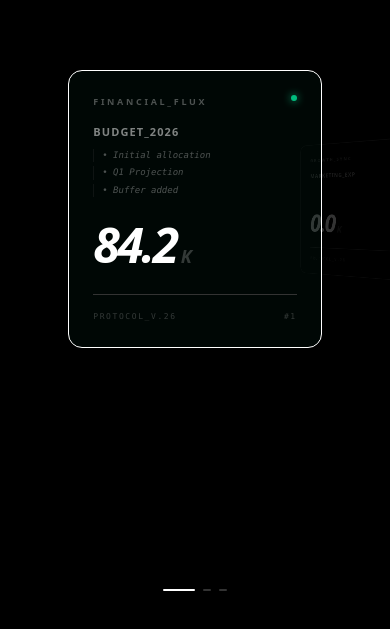
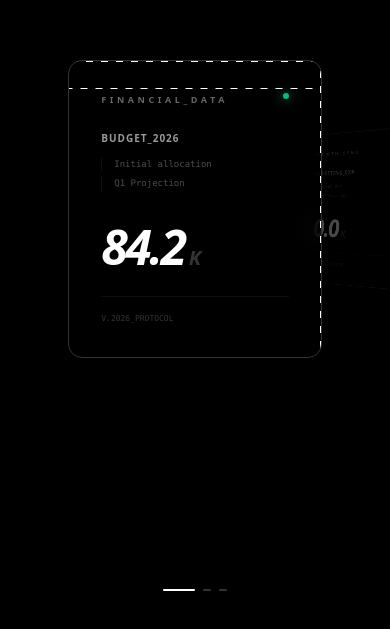
Before and after one commit to nonnzy7even7iete/nonnzytransformiumfullstackbundel, a Next.js app: page /logique-metier-serveur in a window 390 px wide. Shown: the part 213-842 px from the top of the page. Built offline with nearby package versions, Linux system fonts and the light colour scheme.

Commit message:
Zy Bulding workflow

```diff
--- a/src/app/tailwind.css
+++ b/src/app/tailwind.css
@@ -18,6 +18,8 @@
   --accents-2: #eaeaea;
   --border-color: #eaeaea;
   --card-bg: #ffffff;
+  --card-bg-glass: rgba(255, 255, 255, 0.7);
+  /* Light mode */
 }
 
 .dark {
@@ -29,6 +31,8 @@
   --border-color: #333333;
   --card-bg: #000000;
   /* Noir pur comme demandé */
+  --card-bg-glass: rgba(0, 0, 0, 0.5);
+  /* Dark mode : Noir pur mais transparent */
 }
 
 @layer base {
--- a/src/components/frontendkit/FluxCarousel.tsx
+++ b/src/components/frontendkit/FluxCarousel.tsx
@@ -1,6 +1,6 @@
 "use client";
 
-import React, { useState, useEffect } from "react";
+import React, { useState, useEffect, useRef } from "react";
 import { motion, useMotionValue, useSpring, animate } from "framer-motion";
 import { cn } from "@/lib/utils";
 
@@ -10,8 +10,8 @@ const DATA = [
     title: "BUDGET_2026",
     value: 84.2,
     unit: "K",
-    label: "FINANCIAL_FLUX",
-    notes: ["Initial allocation", "Q1 Projection", "Buffer added"], // Notes qui feront grandir la carte
+    label: "FINANCIAL_DATA",
+    notes: ["Initial allocation", "Q1 Projection"],
   },
   {
     id: 2,
@@ -19,20 +19,15 @@ const DATA = [
     value: 12.4,
     unit: "K",
     label: "GROWTH_SYNC",
-    notes: ["Social Ads", "SEO"],
+    notes: ["Social Ads", "SEO Strategy"],
   },
   {
     id: 3,
     title: "R&D_COSTS",
-    value: 450,
+    value: 450.0,
     unit: "€",
     label: "INNOVATION",
-    notes: [
-      "New Engine",
-      "Cloud Infrastructure",
-      "Security Audit",
-      "Beta Testing",
-    ], // Carte très grande
+    notes: ["New Engine", "Security Audit", "Beta Testing"],
   },
 ];
 
@@ -52,7 +47,8 @@ export default function FluxCarousel() {
   if (!mounted) return null;
 
   return (
-    <div className="relative h-screen w-full bg-[var(--background)] overflow-hidden flex items-center justify-center font-sans">
+    <div className="relative h-screen w-full bg-[var(--background)] overflow-hidden flex items-center justify-center font-sans transition-colors duration-500">
+      {/* 1. Zone de Capture (Geste) */}
       <motion.div
         drag="x"
         dragConstraints={{ left: 0, right: 0 }}
@@ -60,6 +56,7 @@ export default function FluxCarousel() {
         className="absolute inset-0 z-[100] cursor-grab active:cursor-grabbing"
       />
 
+      {/* 2. Scène 3D */}
       <div
         className="relative w-full h-full flex items-center justify-center"
         style={{ perspective: "1000px" }}
@@ -68,14 +65,13 @@ export default function FluxCarousel() {
           className="relative flex items-center justify-center w-full max-w-[320px] md:max-w-[450px]"
           style={{ transformStyle: "preserve-3d" }}
         >
-          {DATA.map((item, i) => {
-            const position = i - index;
-            if (Math.abs(position) > 1) return null;
-            return <Card key={item.id} item={item} position={position} />;
-          })}
+          {DATA.map((item, i) => (
+            <Card key={item.id} item={item} position={i - index} />
+          ))}
         </motion.div>
       </div>
 
+      {/* 3. Pagination */}
       <div className="absolute bottom-10 flex gap-2">
         {DATA.map((_, i) => (
           <div
@@ -93,116 +89,126 @@ export default function FluxCarousel() {
   );
 }
 
+/**
+ * COMPOSANT CARD (Centralise toutes les animations)
+ */
 function Card({ item, position }: { item: any; position: number }) {
   const isActive = position === 0;
+  const counterRef = useRef<HTMLHeadingElement>(null);
+
+  // Calcul de la distance mobile
   const xOffset =
     typeof window !== "undefined" && window.innerWidth < 768
       ? window.innerWidth * 0.55
       : 480;
 
+  // Animation du compteur interne
+  useEffect(() => {
+    if (isActive && counterRef.current) {
+      const controls = animate(0, item.value, {
+        duration: 2.2,
+        ease: [0.16, 1, 0.3, 1],
+        onUpdate: (v) => {
+          if (counterRef.current) counterRef.current.textContent = v.toFixed(1);
+        },
+      });
+      return () => controls.stop();
+    }
+  }, [item.value, isActive]);
+
   return (
+    <>
+      {/* Injection locale de l'animation des pointillés */}
+      <style>{`
+        @keyframes border-dance {
+          0% { background-position: 0px 0px, 100% 100%, 0px 100%, 100% 0px; }
+          100% { background-position: 20px 0px, 100% -20px, -20px 100%, 100% 20px; }
+        }
+        .v-dashed-active {
+          background-image:
+            linear-gradient(90deg, var(--foreground) 50%, transparent 50%),
+            linear-gradient(90deg, var(--foreground) 50%, transparent 50%),
+            linear-gradient(0deg, var(--foreground) 50%, transparent 50%),
+            linear-gradient(0deg, var(--foreground) 50%, transparent 50%);
+          background-repeat: repeat-x, repeat-x, repeat-y, repeat-y;
+          background-size: 15px 1px, 15px 1px, 1px 15px, 1px 15px;
+          animation: border-dance 0.8s infinite linear;
+        }
+      `}</style>
+
       <motion.div
         initial={false}
         animate={{
           x: position * xOffset,
           rotateY: position * -45,
           z: isActive ? 0 : -350,
-        opacity: isActive ? 1 : 0.2,
+          opacity: isActive ? 1 : 0.3,
           scale: isActive ? 1 : 0.7,
         }}
         transition={{ type: "spring", stiffness: 140, damping: 22 }}
+        className={cn(
+          "v-card absolute w-[65vw] md:w-[420px] h-auto min-h-[280px] p-8 md:p-10 flex flex-col justify-between overflow-hidden",
+          "backdrop-blur-md transition-all duration-500",
+          isActive
+            ? "v-dashed-active shadow-[0_20px_50px_rgba(0,0,0,0.2)]"
+            : "border-[var(--border-color)]"
+        )}
         style={
-        {
-          backgroundColor: isActive
-            ? "rgba(16, 185, 129, 0.04)"
-            : "var(--card-bg)",
-        } as any
+          { backgroundColor: "var(--card-bg-glass, rgba(0,0,0,0.3))" } as any
         }
-      // "h-auto" permet à la carte de grandir selon les notes
-      className={cn(
-        "v-card absolute w-[65vw] md:w-[420px] h-auto min-h-[260px] p-6 md:p-10 flex flex-col justify-between transition-all duration-500",
-        isActive ? "border-[var(--foreground)]" : "border-[var(--border-color)]"
-      )}
       >
         {/* HEADER */}
-      <div className="flex justify-between items-start mb-4">
-        <p className="text-[9px] font-black tracking-[0.3em] opacity-30 uppercase text-[var(--foreground)]">
+        <div className="relative z-10 flex justify-between items-start mb-6">
+          <p className="text-[9px] font-black tracking-[0.4em] opacity-40 uppercase text-[var(--foreground)]">
             {item.label}
           </p>
           <div
             className={cn(
               "h-1.5 w-1.5 rounded-full",
               isActive
-              ? "bg-emerald-500 shadow-[0_0_8px_#10b981]"
+                ? "bg-emerald-500 shadow-[0_0_12px_#10b981]"
                 : "bg-[var(--accents-2)]"
             )}
           />
         </div>
 
-      {/* TITRE ET NOTES (La zone qui pousse le contenu) */}
-      <div className="flex flex-col mb-6">
-        <h3 className="text-[11px] font-bold opacity-50 uppercase text-[var(--foreground)] tracking-widest mb-2">
+        {/* CONTENT */}
+        <div className="relative z-10 flex flex-col mb-8">
+          <h3 className="text-[10px] font-bold opacity-60 uppercase text-[var(--foreground)] tracking-widest mb-3">
             {item.title}
           </h3>
-
-        <div className="flex flex-col gap-1">
+          <div className="flex flex-col gap-1.5">
             {item.notes.map((note: string, idx: number) => (
-            <motion.p
+              <p
                 key={idx}
-              initial={{ opacity: 0, x: -10 }}
-              animate={{ opacity: isActive ? 0.3 : 0, x: isActive ? 0 : -10 }}
-              transition={{ delay: 0.5 + idx * 0.1 }}
-              className="text-[9px] font-mono text-[var(--foreground)] border-l border-[var(--border-color)] pl-2 italic"
+                className="text-[9px] font-mono text-[var(--foreground)] opacity-30 border-l border-[var(--border-color)] pl-3"
               >
-              • {note}
-            </motion.p>
+                {note}
+              </p>
             ))}
           </div>
         </div>
 
-      {/* COMPTEUR (S'adapte à l'espace restant) */}
-      <div className="flex items-baseline gap-1 mt-auto">
-        <Counter value={item.value} isActive={isActive} />
-        <span className="text-lg font-bold opacity-20 italic text-[var(--foreground)] uppercase">
+        {/* COMPTEUR INTERNE */}
+        <div className="relative z-10 flex items-baseline gap-1 mt-auto">
+          <h2
+            ref={counterRef}
+            className="text-5xl md:text-7xl font-black italic text-[var(--foreground)] tracking-tighter leading-none"
+          >
+            0.0
+          </h2>
+          <span className="text-xl font-bold opacity-20 italic text-[var(--foreground)] uppercase">
             {item.unit}
           </span>
         </div>
 
         {/* FOOTER */}
-      <div className="flex justify-between items-end border-t border-[var(--border-color)] pt-4 mt-6">
-        <p className="text-[8px] font-mono opacity-20 text-[var(--foreground)] tracking-[0.2em]">
-          PROTOCOL_V.26
-        </p>
-        <p className="text-[8px] font-mono opacity-20 text-[var(--foreground)] tracking-[0.2em]">
-          #{item.id}
+        <div className="relative z-10 flex justify-between items-end border-t border-[var(--border-color)]/30 pt-4 mt-6">
+          <p className="text-[8px] font-mono opacity-20 text-[var(--foreground)]">
+            V.2026_PROTOCOL
           </p>
         </div>
       </motion.div>
+    </>
   );
 }
-
-function Counter({ value, isActive }: { value: number; isActive: boolean }) {
-  const nodeRef = React.useRef<HTMLHeadingElement>(null);
-
-  useEffect(() => {
-    if (isActive && nodeRef.current) {
-      const controls = animate(0, value, {
-        duration: 2.2,
-        ease: [0.16, 1, 0.3, 1],
-        onUpdate: (v) => {
-          if (nodeRef.current) nodeRef.current.textContent = v.toFixed(1);
-        },
-      });
-      return () => controls.stop();
-    }
-  }, [value, isActive]);
-
-  return (
-    <h2
-      ref={nodeRef}
-      className="text-5xl md:text-7xl font-black italic text-[var(--foreground)] tracking-tighter leading-none transition-all"
-    >
-      0.0
-    </h2>
-  );
-}
```
Lines whose indentation alone changed are shown as unchanged.
